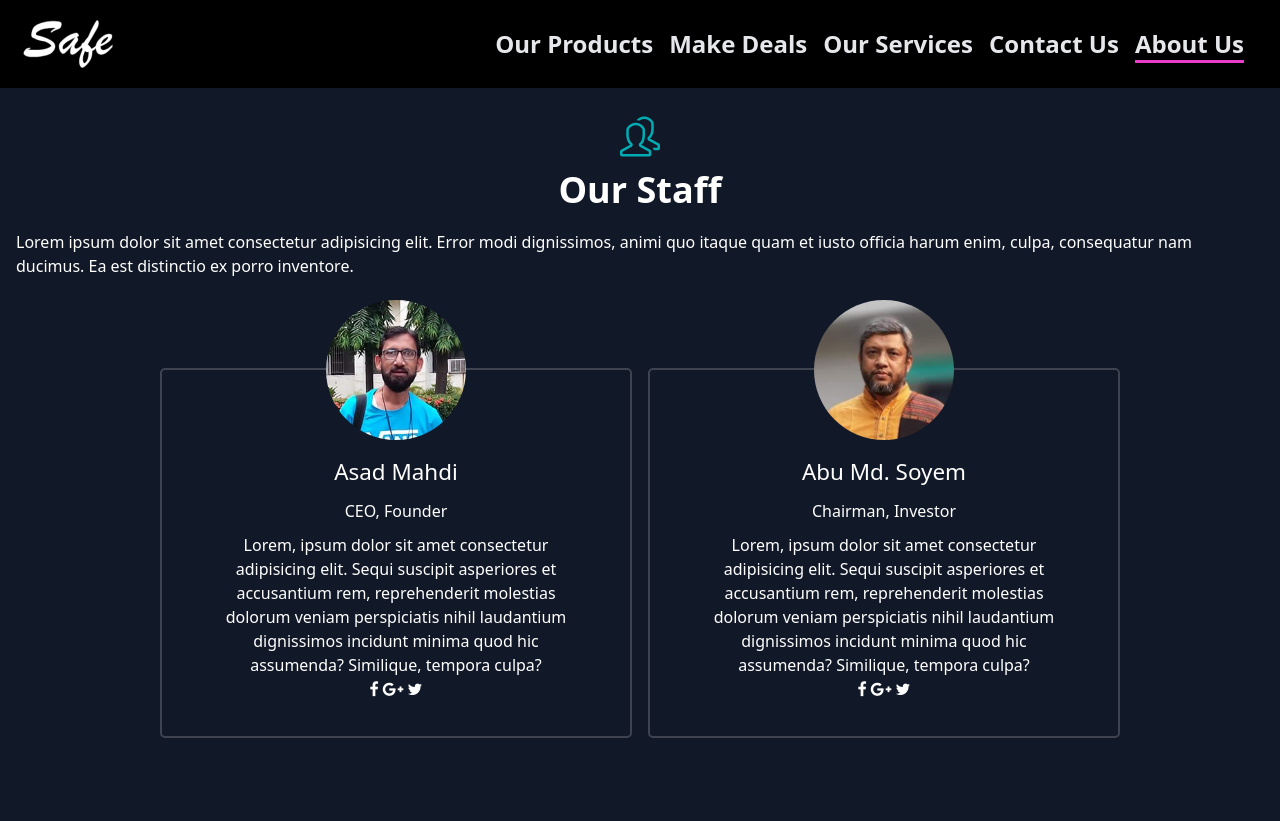
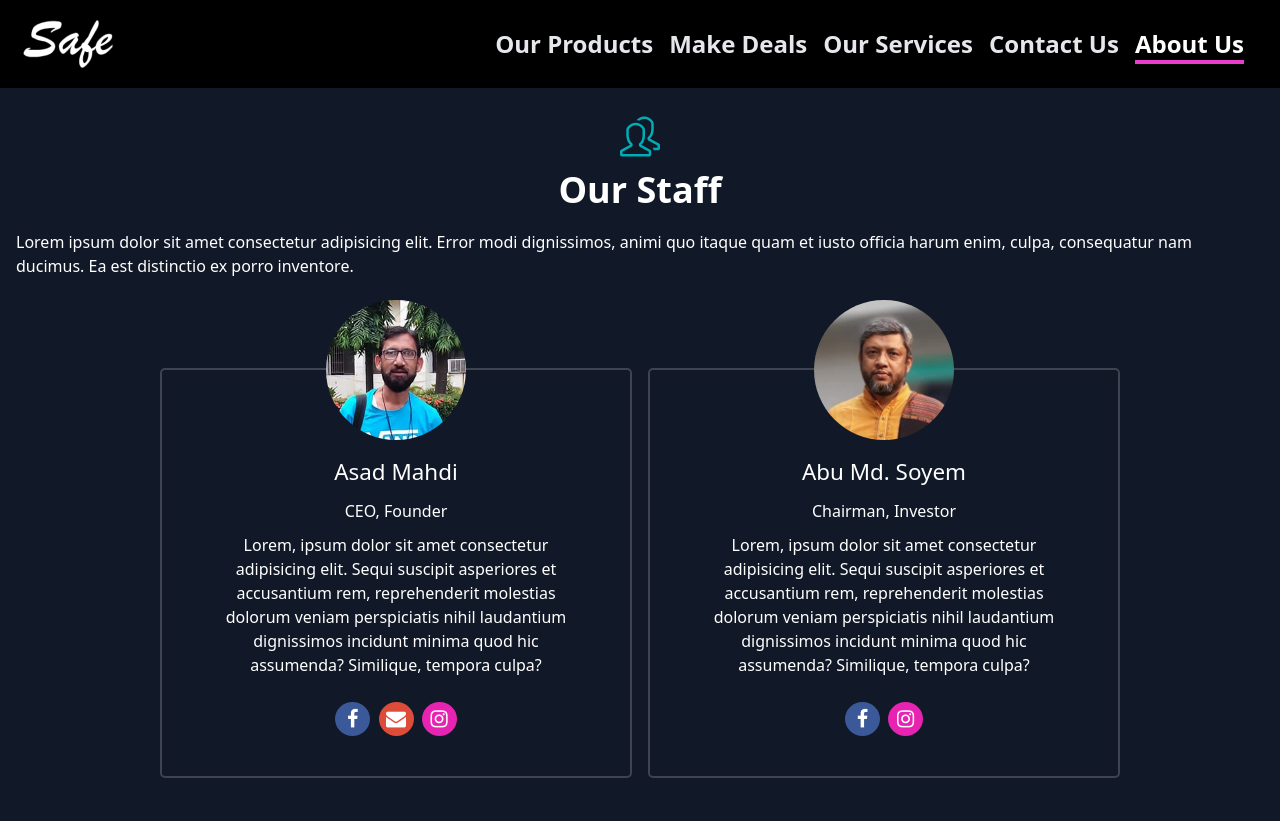
Before and after one commit to AbidAlWassie/Safe-Group-Website, a website: page about.html in a window 1280 px wide. Shown: the top 821 px of the page. Drawn offline with nearby package versions, Linux system fonts and the light colour scheme.

Commit message:
updated project

```diff
--- a/about.html
+++ b/about.html
@@ -163,8 +163,8 @@
             <ul class="social-icons">
                 <li>
                   <a href="#"><i class="fa fa-facebook"></i></a>
-                  <a href="#"><i class="fa fa-google-plus"></i></a>
-                  <a href="#"><i class="fa fa-twitter"></i></a>
+                  <a href="#"><i class="fa fa-envelope"></i></a>
+                  <a href="#"><i class="fa fa-instagram"></i></a>
                 </li>
               </ul>
           </div>
@@ -183,8 +183,7 @@
             <ul class="social-icons">
                 <li>
                   <a href="#"><i class="fa fa-facebook"></i></a>
-                  <a href="#"><i class="fa fa-google-plus"></i></a>
-                  <a href="#"><i class="fa fa-twitter"></i></a>
+                  <a href="#"><i class="fa fa-instagram"></i></a>
                 </li>
               </ul>
           </div>
--- a/custom/styles.css
+++ b/custom/styles.css
@@ -152,7 +152,7 @@ button:focus {
   top: 80px;
   left: 0;
   background-color: rgb(0, 0, 0);
-  background-color: rgba(0, 0, 0, 0.9);
+  background-color: rgba(0, 0, 0, 1);
   /* overflow-x: hidden;
   overflow-y: hidden; */
   overflow: hidden;
@@ -173,6 +173,7 @@ button:focus {
   font-size: 36px;
   color: #818181;
   display: block;
+  margin: 20px 55px 20px 55px;
   /* transition: 0.1s; */
 }
 
@@ -187,6 +188,14 @@ button:focus {
   top: 20px;
   right: 45px;
   font-size: 60px;
+}
+
+.active {
+  border-bottom: 4px solid rgb(233, 62, 204);
+  color: #fff !important;
+  /* color: plum;
+  font-weight: 700; */
+  /* @apply text-purple-300 font-bold; */
 }
 
 @media screen and (max-height: 450px) {
@@ -214,13 +223,6 @@ button:focus {
 
 .nh {
   height: 0%;
-}
-
-.active {
-  border-bottom: 3px solid rgb(233, 62, 204);
-  /* color: plum;
-  font-weight: 700; */
-  /* @apply text-purple-300 font-bold; */
 }
 
 /* .m-links li .active {
@@ -300,3 +302,35 @@ header {
   height: 3rem;
   /* 280 × 150 */
 }
+
+.social-icons {
+  margin-top: 20px;
+}
+
+ul.social-icons li a i.fa {
+  margin: 5px 2px;
+  padding: 7px;
+  font-size: 20px;
+  width: 35px;
+  /* height: 20px; */
+  text-align: center;
+  text-decoration: none;
+  border-radius: 50%;
+}
+.fa:hover {
+  opacity: 0.7;
+}
+.fa-facebook {
+  background: #3b5998;
+  color: white;
+}
+
+.fa-envelope {
+  background: #dd4b39;
+  color: white;
+}
+
+.fa-instagram {
+  background: #e724b2;
+  color: white;
+}
```
Also changed, not shown: contact.html (+2 -2 lines), build/styles.css.
